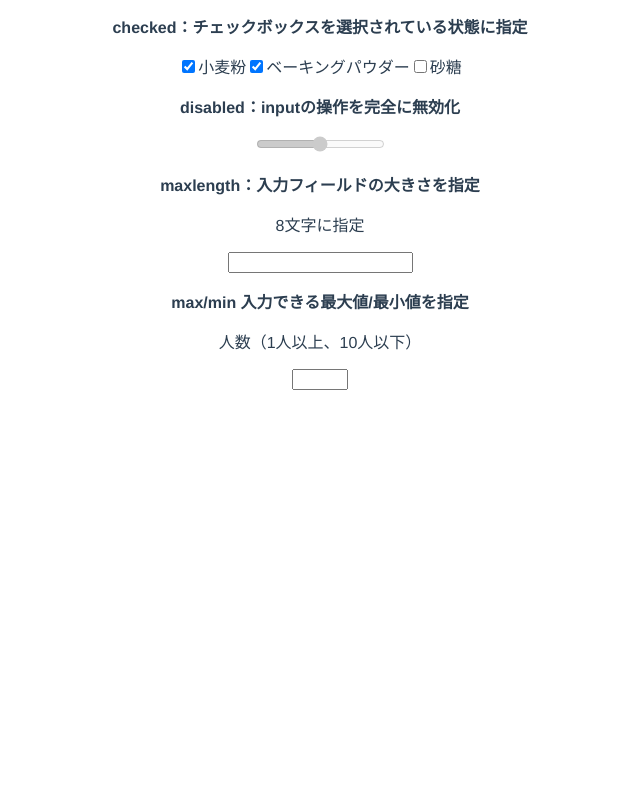
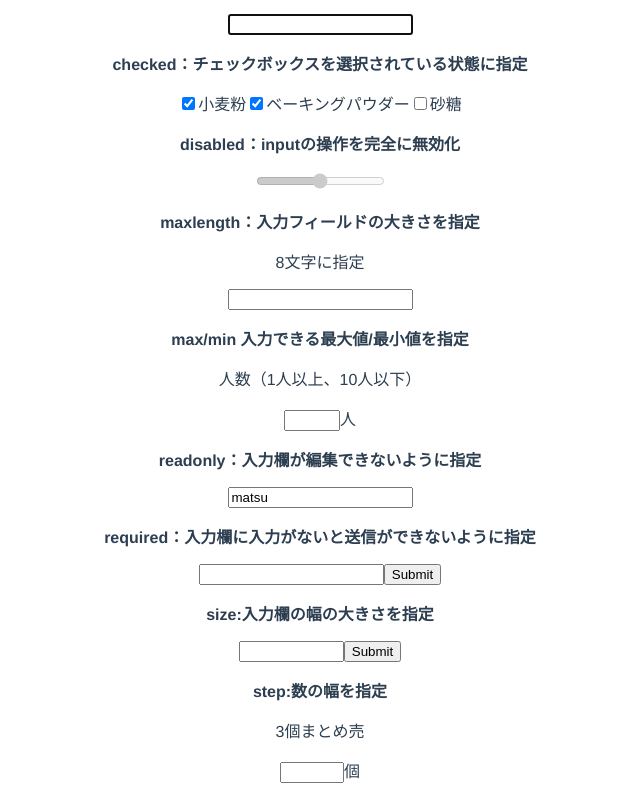
Before and after one commit to matsumana07384/study-html-sample, a Vue app: page /input in a window 1280 px wide. Shown: the part 1155-1946 px from the top of the page, without its empty margins (320-960 px from the left). Before the commit the page ends 1553 px from the top, so only its background shows below. Built offline with nearby package versions, Linux system fonts and the light colour scheme.

Commit message:
add attribute

```diff
--- a/src/views/Input.vue
+++ b/src/views/Input.vue
@@ -19,7 +19,9 @@ div
                 p color
                 label カラーパレッド：
                     input(type='color', value='#fffff')
-            p date
+            div
+                p date
+                input(type="date" value="2019-09-26" min="2019-09-01" max="2019-12-31")
             p datetime-local
             p email
             p file
@@ -76,7 +78,7 @@ div
             p
                 b disabled：inputの操作を完全に無効化
             form
-                input(type="range" disabled)
+                input(type="range" name="range" disabled)
         div
             p
                 b maxlength：入力フィールドの大きさを指定
@@ -89,8 +91,32 @@ div
             p 人数（1人以上、10人以下）
             form
                 input(type="number" name="peple" min="1" max="10")
+                | 人
 
-
+        div
+            p
+                b readonly：入力欄が編集できないように指定
+            form
+                input(type="text" name="lastname" value="matsu" readonly="true")
+        div
+            p
+                b required：入力欄に入力がないと送信ができないように指定
+            form
+                input(type="text" name="lastname" value="" required)
+                input(type="submit")
+        div
+            p
+                b size:入力欄の幅の大きさを指定
+            form
+                input(type="password" name="password" size="10" required)
+                input(type="submit")
+        div
+            p
+                b step:数の幅を指定
+            form
+                p 3個まとめ売
+                input(type="number" name="apple" min="0" max="100" step="3")
+                | 個
 </template>
 <script>
 export default {
```
